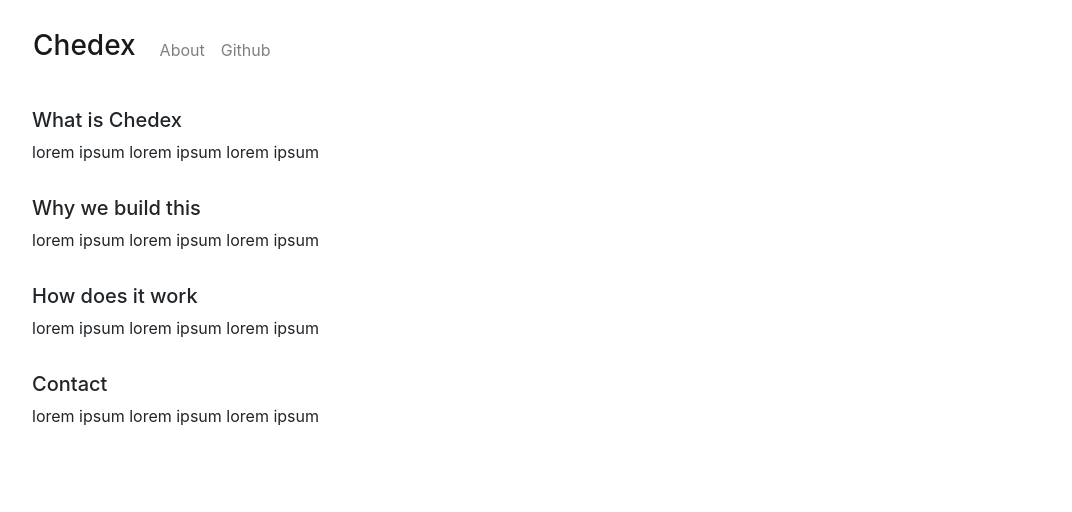
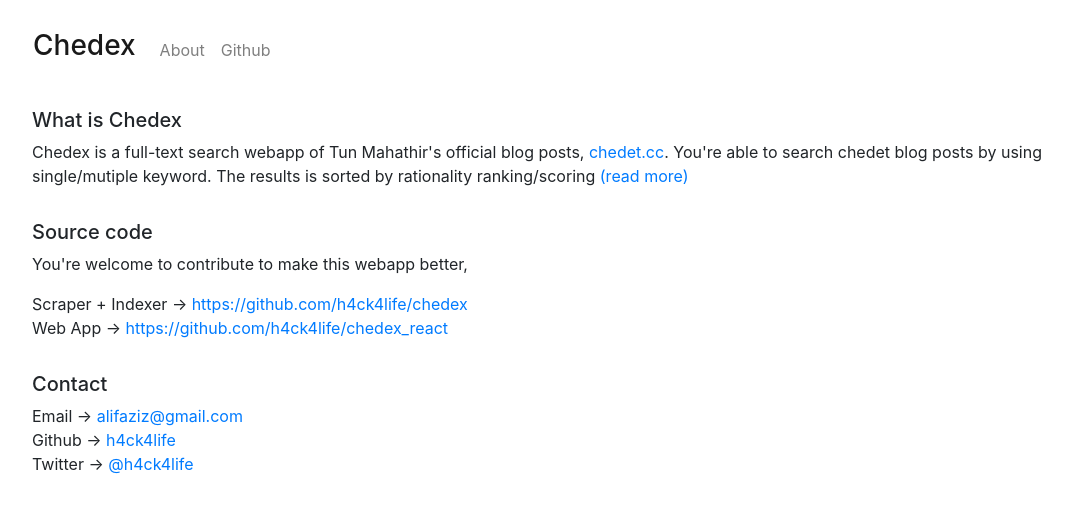
Before and after one commit to h4ck4life/chedex_react, a React (Create React App) app: page /about in a window 1280 px wide. Shown: the top 512 px of the page, without its empty margins (69-1141 px from the left). Built offline with nearby package versions, Linux system fonts and the light colour scheme.

Commit message:
add about page content

```diff
--- a/src/pages/AboutPage.js
+++ b/src/pages/AboutPage.js
@@ -6,25 +6,27 @@
     <Row className="mb-3">
       <Col>
         <h5>What is Chedex</h5>
-        <p>lorem ipsum lorem ipsum lorem ipsum</p>
+        <p>Chedex is a full-text search webapp of Tun Mahathir's official blog posts, <a href="http://chedet.cc/">chedet.cc</a>. You're able to search chedet blog posts by using single/mutiple keyword. The results is sorted by rationality ranking/scoring <a href="https://github.com/weixsong/elasticlunr.js">(read more)</a></p>
       </Col>
     </Row>
     <Row className="mb-3">
       <Col>
-        <h5>Why we build this</h5>
-        <p>lorem ipsum lorem ipsum lorem ipsum</p>
-      </Col>
-    </Row>
-    <Row className="mb-3">
-      <Col>
-        <h5>How does it work</h5>
-        <p>lorem ipsum lorem ipsum lorem ipsum</p>
+        <h5>Source code</h5>
+        <p>You're welcome to contribute to make this webapp better,</p>
+        <p>
+          <div>Scraper + Indexer → <a rel="noopener noreferrer" target="_blank" href="https://github.com/h4ck4life/chedex">https://github.com/h4ck4life/chedex</a></div>
+          <div>Web App → <a rel="noopener noreferrer" target="_blank" href="https://github.com/h4ck4life/chedex_react">https://github.com/h4ck4life/chedex_react</a></div>
+        </p>
       </Col>
     </Row>
     <Row className="mb-3">
       <Col>
         <h5>Contact</h5>
-        <p>lorem ipsum lorem ipsum lorem ipsum</p>
+        <p>
+          <div>Email → <a href="mailto:alifaziz@gmail.com">alifaziz@gmail.com</a></div>
+          <div>Github → <a rel="noopener noreferrer" target="_blank" href="https://github.com/h4ck4life">h4ck4life</a></div>
+          <div>Twitter → <a rel="noopener noreferrer" target="_blank" href="https://twitter.com/h4ck4life">@h4ck4life</a></div>
+        </p>
       </Col>
     </Row>
   </Container>
```
